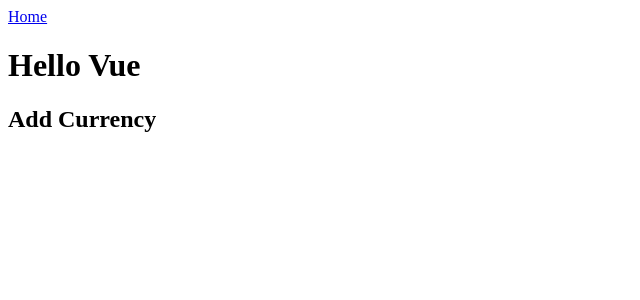
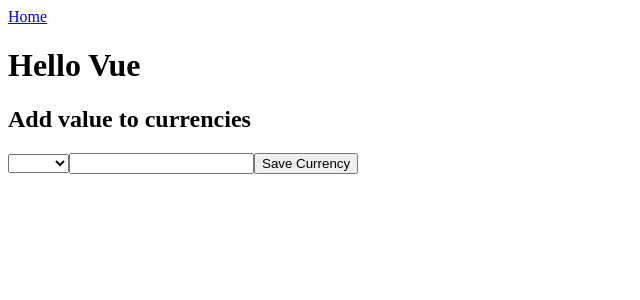
Before and after one commit to osbowski/currency-exchange, a Vue app: page /#/add in a window 1280 px wide. Shown: the top 300 px of the page, without its empty margins (0-640 px from the left). Built offline with nearby package versions, Linux system fonts and the light colour scheme.

Commit message:
add-currency-form

```diff
--- /dev/null
+++ b/src/components/CurrencyForm.vue
@@ -0,0 +1,48 @@
+<template>
+  <form @submit.prevent="saveCurrency">
+    <select name="currencies" id="currencies" v-model="selectedCurrency">
+      <option
+        v-for="currency in currencies"
+        :key="currency"
+        :value="currency"
+        >{{ currency }}</option
+      >
+    </select>
+    <input type="number" step="0.01" v-model="currencyValue" />
+    <button>Save Currency</button>
+  </form>
+  <p v-if="isNotValid">Please select currency and/or add some value.</p>
+</template>
+
+<script>
+import { ref } from "vue";
+export default {
+  setup() {
+    const currencies = ref(["USD", "GBP", "EURO"]);
+    const selectedCurrency = ref(null);
+    const currencyValue = ref(null);
+    const isNotValid = ref(false);
+
+    const saveCurrency = () => {
+      isNotValid.value = false;
+
+      if (selectedCurrency.value === null || currencyValue.value === null) {
+        isNotValid.value = true;
+      } else {
+        console.log({
+          currency: selectedCurrency.value,
+          value: currencyValue.value.toFixed(2),
+        });
+      }
+    };
+
+    return {
+      currencyValue,
+      currencies,
+      selectedCurrency,
+      isNotValid,
+      saveCurrency,
+    };
+  },
+};
+</script>
--- a/src/views/AddCurrency.vue
+++ b/src/views/AddCurrency.vue
@@ -1,9 +1,14 @@
 <template>
-    <h2>Add Currency</h2>
+    <h2>Add value to currencies</h2>
+    <CurrencyForm />
 </template>
 
 <script>
+import CurrencyForm from '../components/CurrencyForm.vue';
 export default {
+    components:{
+        CurrencyForm
+    },
     setup() {
 
     },
```
